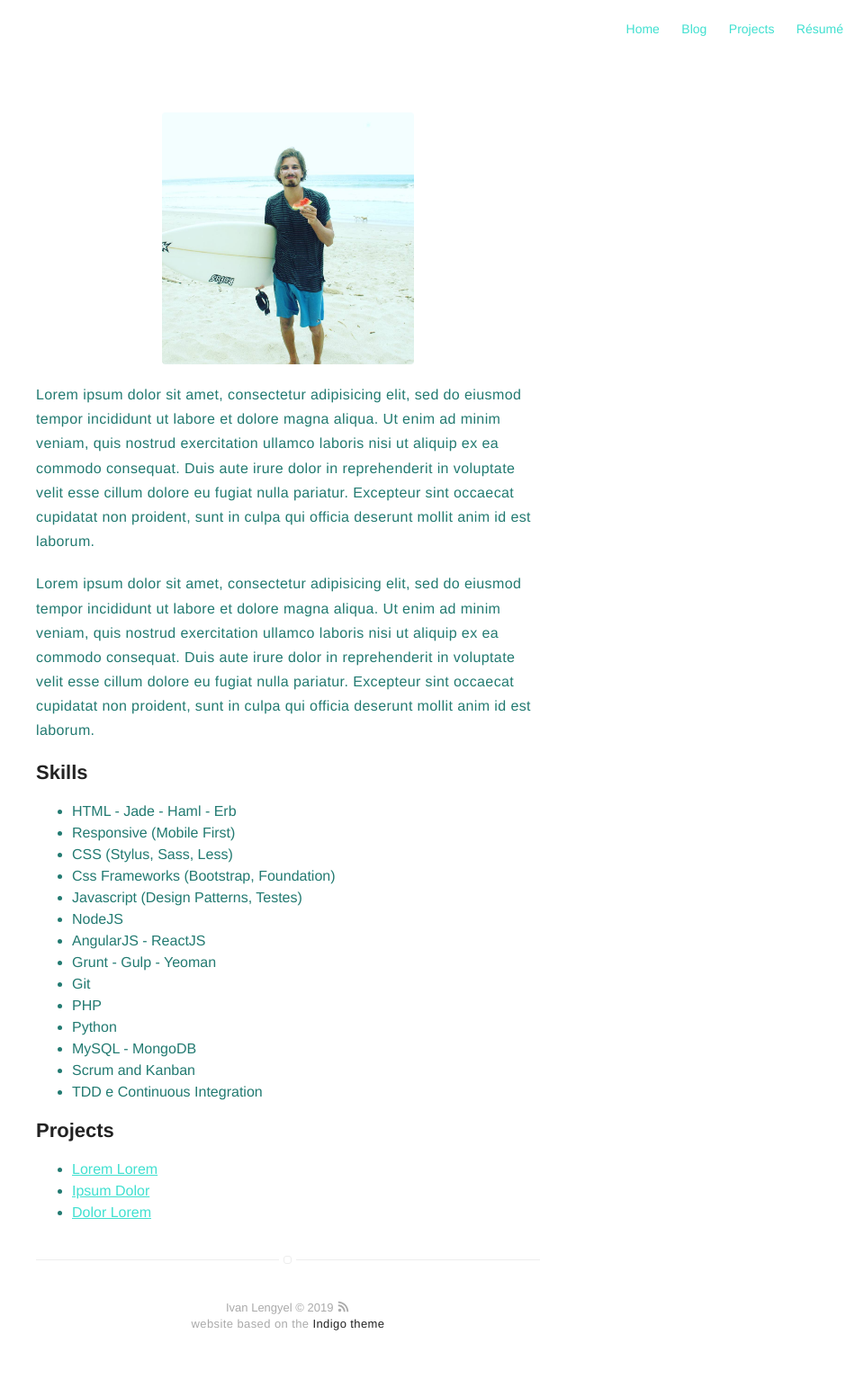
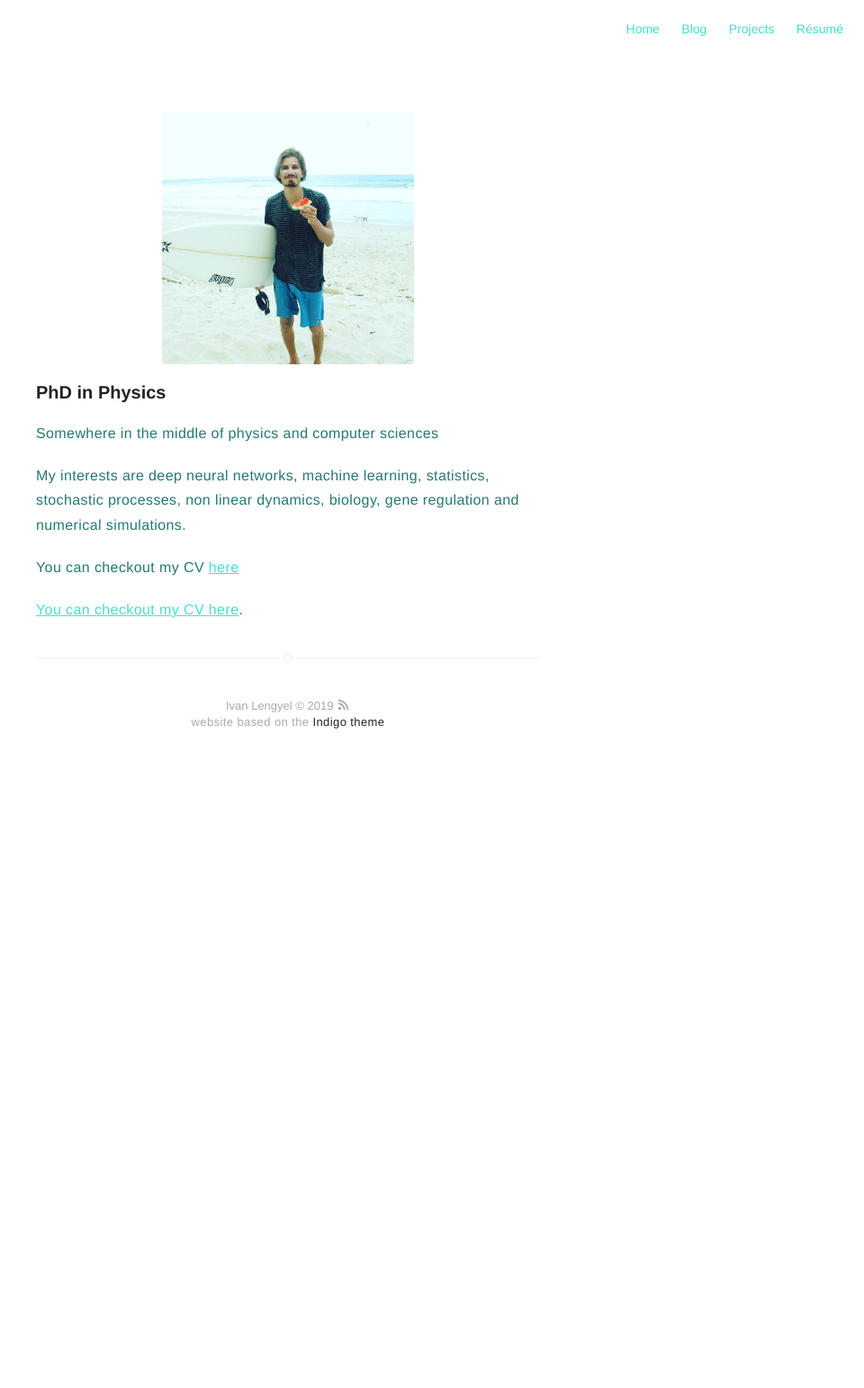
Before and after one commit to ivanlen/ivanlen.github.io, a Jekyll site: the page built from about.md, in a window 1280 px wide. Shown: the whole page at 90% size, without its empty margins (320-1280 px from the left). Built offline with Jekyll 4.4.1, drawn with Linux system fonts in a browser that asks for light colours; after the commit the page ends 900 px from its top, so only the background shows below that.

Commit message:
gitingore

```diff
--- a/about.md
+++ b/about.md
@@ -4,20 +4,17 @@ layout: page
 ---
 ![Profile Image]({{ site.url }}/{{ site.picture }})
 
-<p>Lorem ipsum dolor sit amet, consectetur adipisicing elit, sed do eiusmod
-tempor incididunt ut labore et dolore magna aliqua. Ut enim ad minim veniam,
-quis nostrud exercitation ullamco laboris nisi ut aliquip ex ea commodo
-consequat. Duis aute irure dolor in reprehenderit in voluptate velit esse
-cillum dolore eu fugiat nulla pariatur. Excepteur sint occaecat cupidatat non
-proident, sunt in culpa qui officia deserunt mollit anim id est laborum.</p>
+<h3 class="description">PhD in Physics</h3>
 
-<p>Lorem ipsum dolor sit amet, consectetur adipisicing elit, sed do eiusmod
-tempor incididunt ut labore et dolore magna aliqua. Ut enim ad minim veniam,
-quis nostrud exercitation ullamco laboris nisi ut aliquip ex ea commodo
-consequat. Duis aute irure dolor in reprehenderit in voluptate velit esse
-cillum dolore eu fugiat nulla pariatur. Excepteur sint occaecat cupidatat non
-proident, sunt in culpa qui officia deserunt mollit anim id est laborum.</p>
+<p>Somewhere in the middle of physics and computer sciences </p>
 
+<p>My interests are deep neural networks, machine learning, statistics, stochastic processes, non linear dynamics, biology, gene regulation and numerical simulations.</p>
+
+You can checkout my CV <a href="{{ site.url }}/assets/Lengyel_CV.pdf" target="_blank">here</a>
+
+[You can checkout my CV here](/assets/Lengyel_cv.pdf).
+
+<!---
 <h2>Skills</h2>
 
 <ul class="skill-list">
@@ -44,3 +41,4 @@ proident, sunt in culpa qui officia deserunt mollit anim id est laborum.</p>
 	<li><a href="https://github.com/">Ipsum Dolor</a></li>
 	<li><a href="https://github.com/">Dolor Lorem</a></li>
 </ul>
+-->
```
Also changed, not shown: 2 other files.
